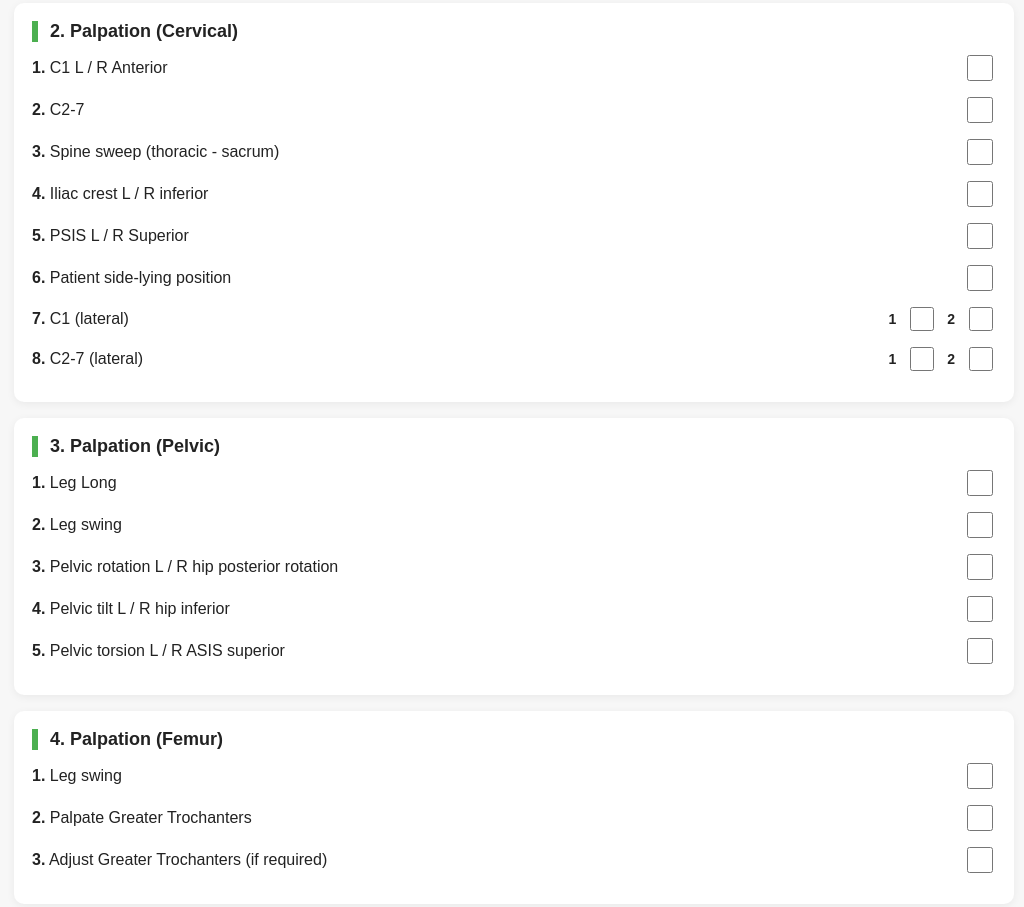
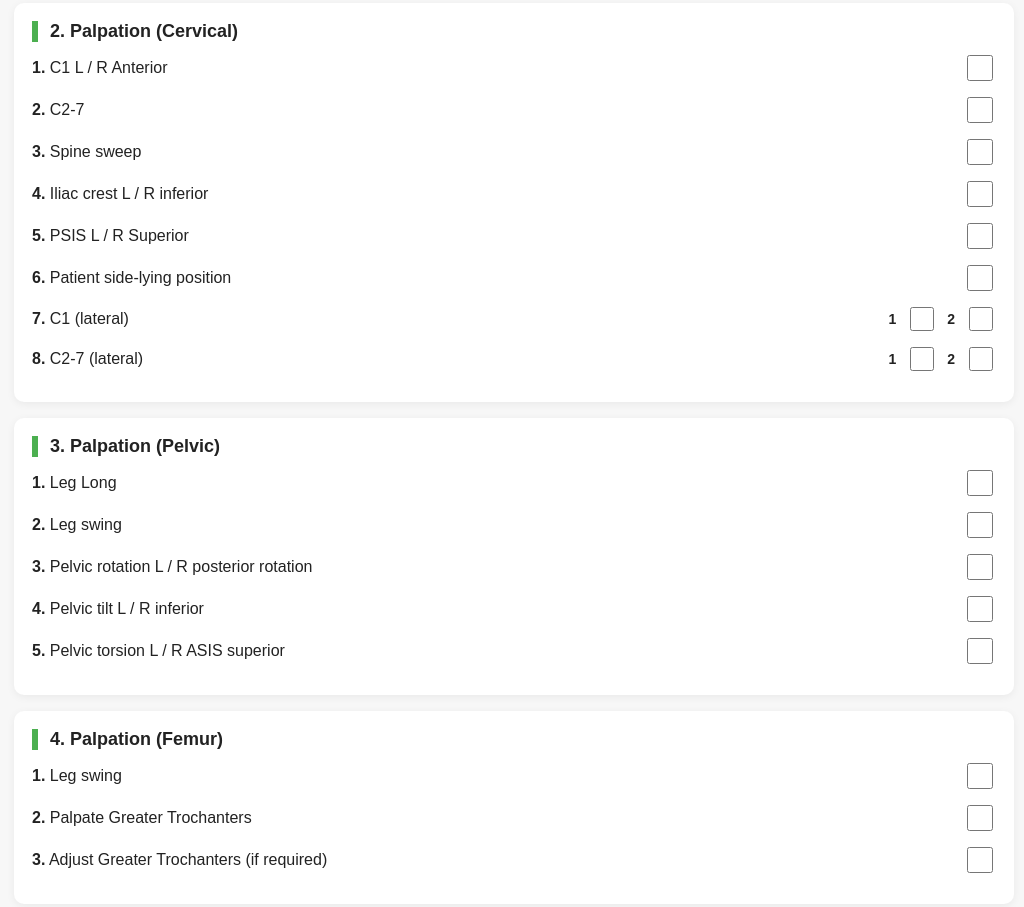
Before and after one commit to rontiff/chiro_practical_exam_1, a plain HTML site: page index.html in a window 1280 px wide. Shown: the part 493-1400 px from the top of the page, without its empty margins (126-1150 px from the left). Drawn offline with Linux system fonts and the light colour scheme.

Commit message:
removed useless message

```diff
--- a/index.html
+++ b/index.html
@@ -327,7 +327,7 @@ buildSection("Introduction", [
 buildSection("Palpation (Cervical)", [
     { num:1, text:"C1 L / R Anterior" },
     { num:2, text:"C2-7" },
-    { num:3, text:"Spine sweep (thoracic - sacrum)" },
+    { num:3, text:"Spine sweep" },
     { num:4, text:"Iliac crest L / R inferior" },
     { num:5, text:"PSIS L / R Superior" },
     { num:6, text:"Patient side-lying position" },
@@ -340,8 +340,8 @@ buildSection("Palpation (Cervical)", [
 buildSection("Palpation (Pelvic)", [
     { num:1, text:"Leg Long" },
     { num:2, text:"Leg swing" },
-    { num:3, text:"Pelvic rotation L / R hip posterior rotation" },
-    { num:4, text:"Pelvic tilt L / R hip inferior" },
+    { num:3, text:"Pelvic rotation L / R posterior rotation" },
+    { num:4, text:"Pelvic tilt L / R inferior" },
     { num:5, text:"Pelvic torsion L / R ASIS superior" }
 ]);
 
@@ -368,7 +368,7 @@ buildSection("Foot Mobility", [
     { num:7, text:"Metatarsal counter mobilization (kitkat)", double:true },
     { num:8, text:"Toes Flexion & Extension", double:true },
     { num:9, text:"Toe Distractions", double:true },
-    { num:10, text:"Strokes / Massage Lymphatics (Switch to another foot)", double:true }
+    { num:10, text:"Strokes / Massage Lymphatics", double:true }
 ]);
 
 buildSection("Anterior Ribs", [
@@ -395,7 +395,7 @@ buildSection("Posterior Ribs", [
 ]);
 
 buildSection("Massage", [
-    { num:1, text:"Circle Motion x3 times (add pillow to patient legs)" },
+    { num:1, text:"Circle Motion x3 times" },
     { num:2, text:"Scrubbing Motion x3 times" },
     { num:3, text:"Herringbone Motion x3 times" },
     { num:4, text:"Stroking Motion x6 times" },
@@ -406,7 +406,7 @@ buildSection("Palpation (Cervical) — Seated", [
     { num:1, text:"Patient seated Position" },
     { num:2, text:"C1 Atlas" },
     { num:3, text:"C2-7" },
-    { num:4, text:"Spine sweep (thoracic - sacrum)" },
+    { num:4, text:"Spine sweep" },
     { num:5, text:"Iliac crest" },
     { num:6, text:"PSIS" }
 ]);
```
